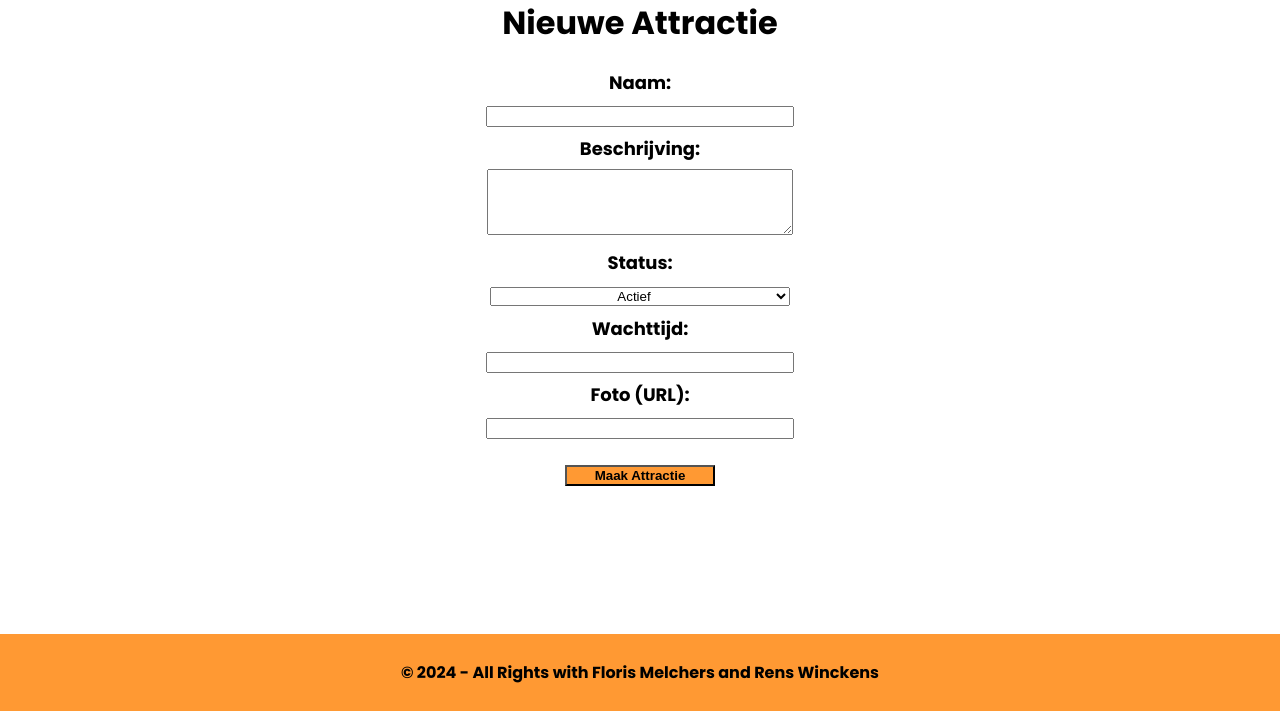
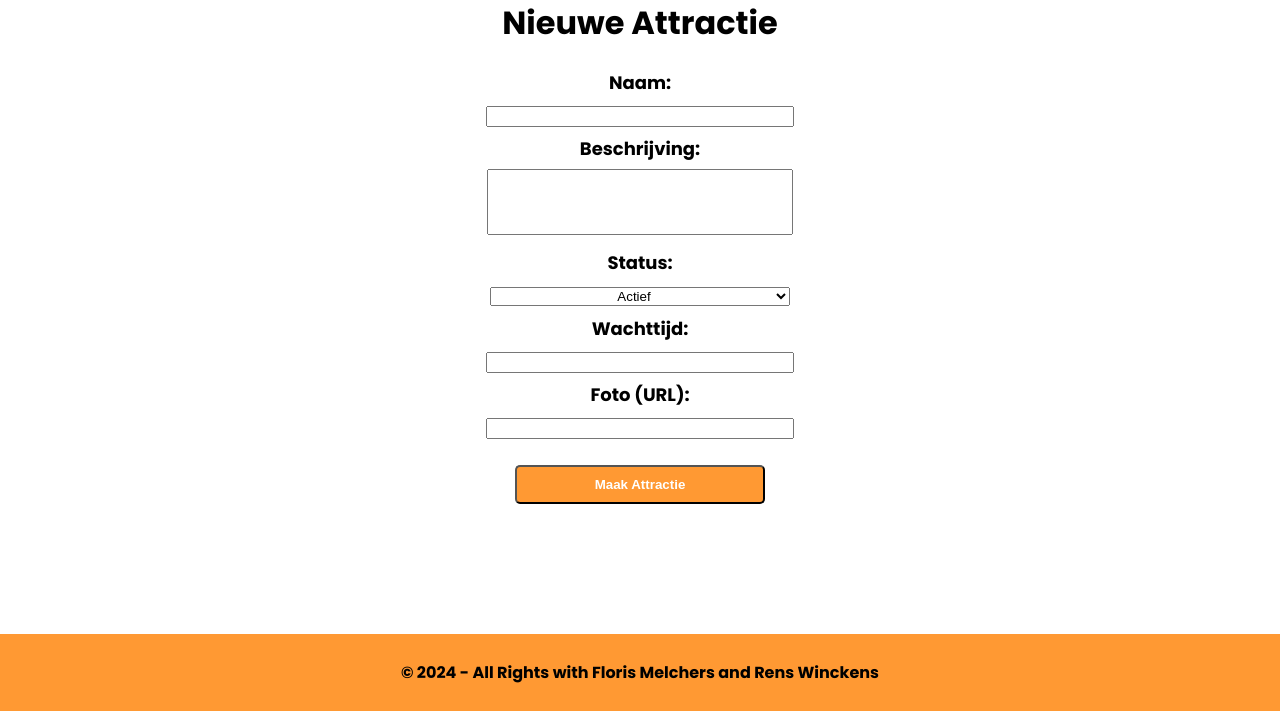
Before and after one commit to Floris29/Delta-B4, a PHP site: page /Attractiescreate.php in a window 1280 px wide. Shown: the part 155-866 px from the top of the page. Run offline with PHP 8.4, Linux system fonts and the light colour scheme.

Commit message:
last fix

```diff
--- a/AttractiesEdit.php
+++ b/AttractiesEdit.php
@@ -27,7 +27,7 @@
             </div>
             <div class="form-group">
                 <label for="beschrijving">Beschrijving:</label>
-                <textarea name="beschrijving" id="beschrijving" class="form-input" rows="4"><?php echo $attraction['beschrijving']; ?></textarea>
+                <textarea name="beschrijving" id="beschrijving"  rows="4"><?php echo $attraction['beschrijving']; ?></textarea>
             </div>
             <div class="form-group">
                 <label for="status">Status:</label>
--- a/Attractiescreate.php
+++ b/Attractiescreate.php
@@ -24,7 +24,7 @@ session_start();
             </div>
             <div class="form-group">
                 <label for="beschrijving">Beschrijving:</label>
-                <textarea name="beschrijving" id="beschrijving" class="form-input" rows="4"></textarea>
+                <textarea name="beschrijving" id="beschrijving"  rows="4"></textarea>
             </div>
             <div class="form-group">
                 <label for="status">Status:</label>
--- a/assets/css/style.css
+++ b/assets/css/style.css
@@ -9,7 +9,7 @@ body {
     font-family: "Poppins", sans-serif;
     font-weight: 400;
     font-style: normal;
-  }
+}
 
 
 
@@ -122,7 +122,7 @@ ul {
 
 .form-container {
     text-align: center;
-    width: 40%;
+    width: 70%;
     margin: auto auto;
     height: 70vh;
 }
@@ -134,11 +134,28 @@ form label {
     font-size: large;
 }
 
+form textarea{
+    width: 300px;
+    height: fit-content;
+    overflow: hidden;
+    resize: none;
+}
+
 .submit {
     margin-top: 25px;
     background-color: #ff9933;
-    width: 150px;
+    color: white;
+    padding: 10px;
+    width: fit-content;
+    border-radius: 5px;
+    text-decoration: none;
+    text-wrap: nowrap;
+    width: 250px;
     font-weight: bolder;
+}
+
+.submit:hover {
+    background-color: #0066ff;
 }
 
 
@@ -150,7 +167,7 @@ form label {
     text-align: center;
 }
 
-.databasefotos{
+.databasefotos {
     width: 100%;
     height: 300px;
     object-fit: cover;
@@ -158,14 +175,14 @@ form label {
 
 /* Admin panel */
 
-.container{
+.container {
     width: 70%;
     margin: 0 auto;
     display: flex;
     flex-direction: column;
 }
 
-.button{
+.button {
     background-color: #ff9933;
     color: white;
     padding: 10px;
```
